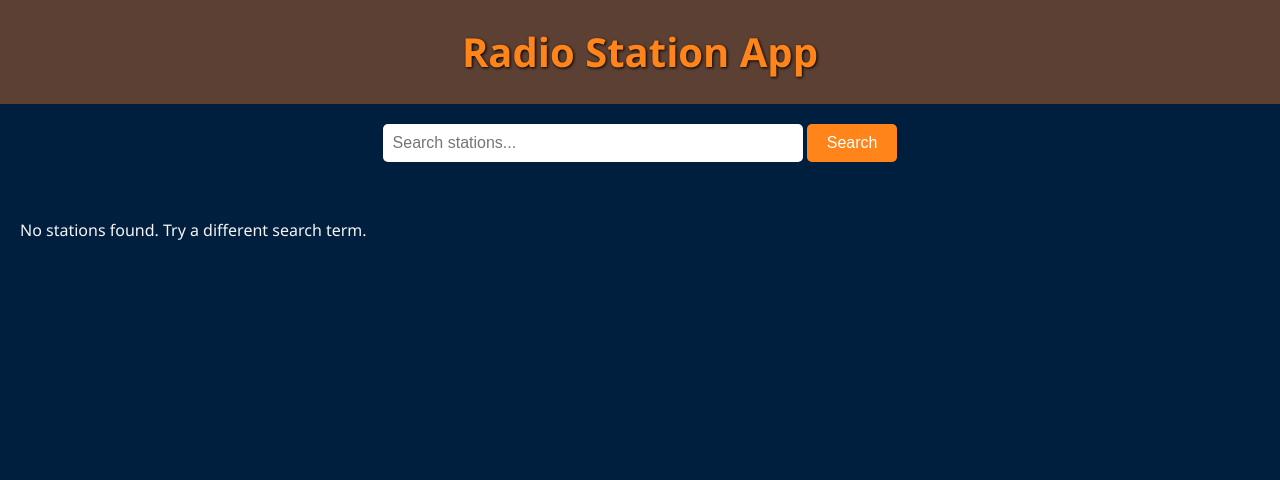
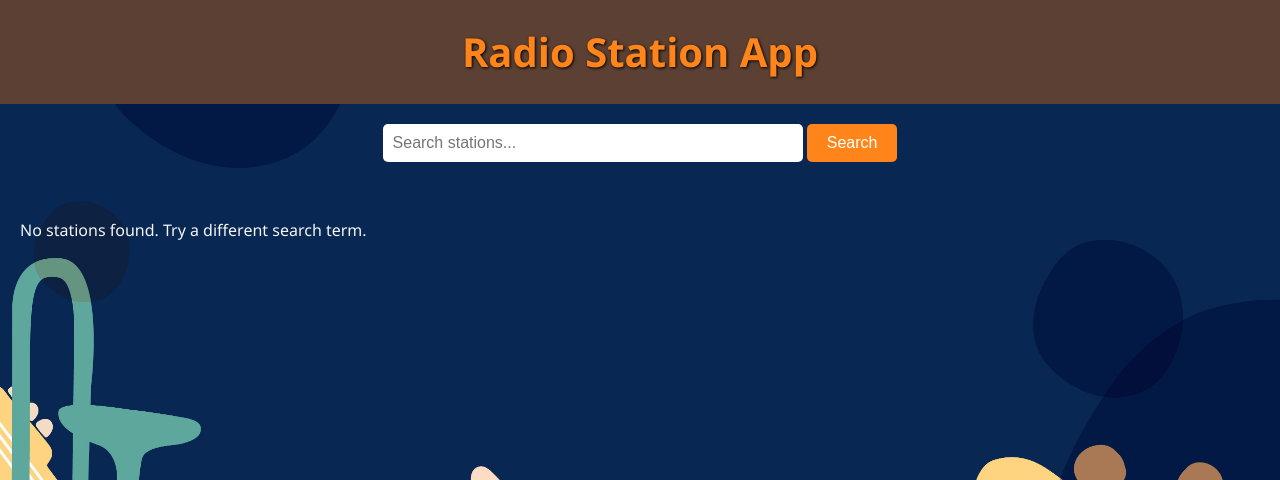
Before and after one commit to AaronOoooo/RadioStationApp, a Flask app: page / in a window 1280 px wide. Shown: the top 480 px of the page. Run offline with Flask 3, Linux system fonts and the light colour scheme; data that the repository does not hold is empty.

Commit message:
background added

```diff
--- a/static/css/styles.css
+++ b/static/css/styles.css
@@ -1,11 +1,29 @@
+/* Keep your header styles as is */
+header {
+    background-color: #5c4033; /* Warm chocolate brown */
+    padding: 20px;
+    text-align: center;
+}
+
+/* Update body to use the background image */
 body {
-    background-color: #001f3f; /* Deep navy blue */
+    /* Fallback background color if the image fails to load */
+    background-color: #001f3f;
+
+    /* The background image */
+    background-image: url('../images/musicbackground.jpg');
+    background-repeat: no-repeat;
+    background-position: center center;
+    background-size: cover;
+    background-attachment: fixed;
+
     color: #f5f5f5;
     font-family: 'Segoe UI', Tahoma, Geneva, Verdana, sans-serif;
     margin: 0;
     padding: 0;
     line-height: 1.6;
 }
+
 
 header {
     background-color: #5c4033; /* Warm chocolate brown */
```
Also changed, not shown: static/images/musicbackground.jpg (added).
